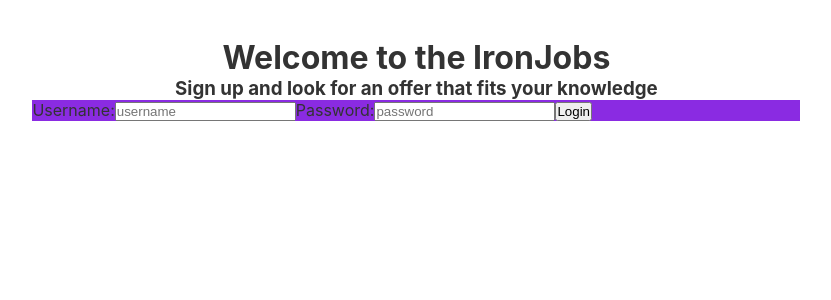
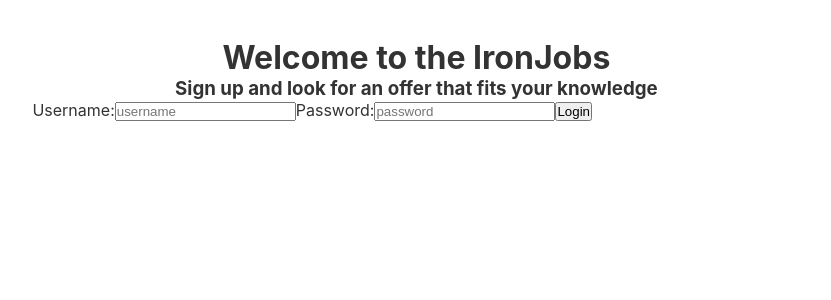
Before and after one commit to IronHack-MERN/ironjobs-frontend, a React (Create React App) app: page /login in a window 1280 px wide. Shown: the top 300 px of the page, without its empty margins (262-1093 px from the left). Built offline with nearby package versions, Linux system fonts and the light colour scheme; no server answers.

Commit message:
update login style

```diff
--- a/src/css/Login.css
+++ b/src/css/Login.css
@@ -1,7 +1,8 @@
 .login {
+  width: 60%;
+  background-color: #FFFFFF;
   margin: 0 auto; }
 
 .login-form {
-  background-color: blueviolet;
-  margin: 20%
-}
+  width: 100%;
+  margin: 0 auto; }
```
